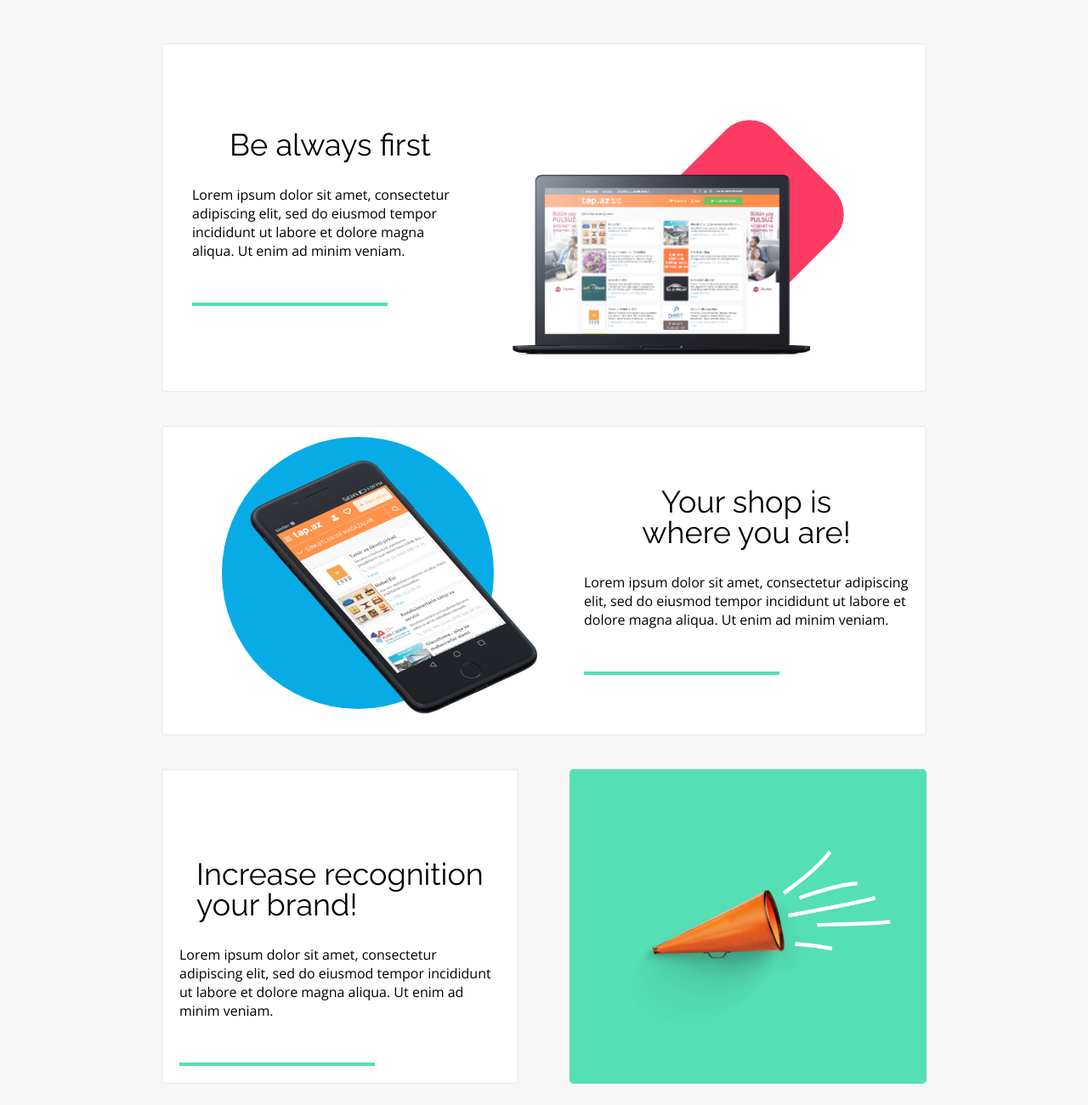
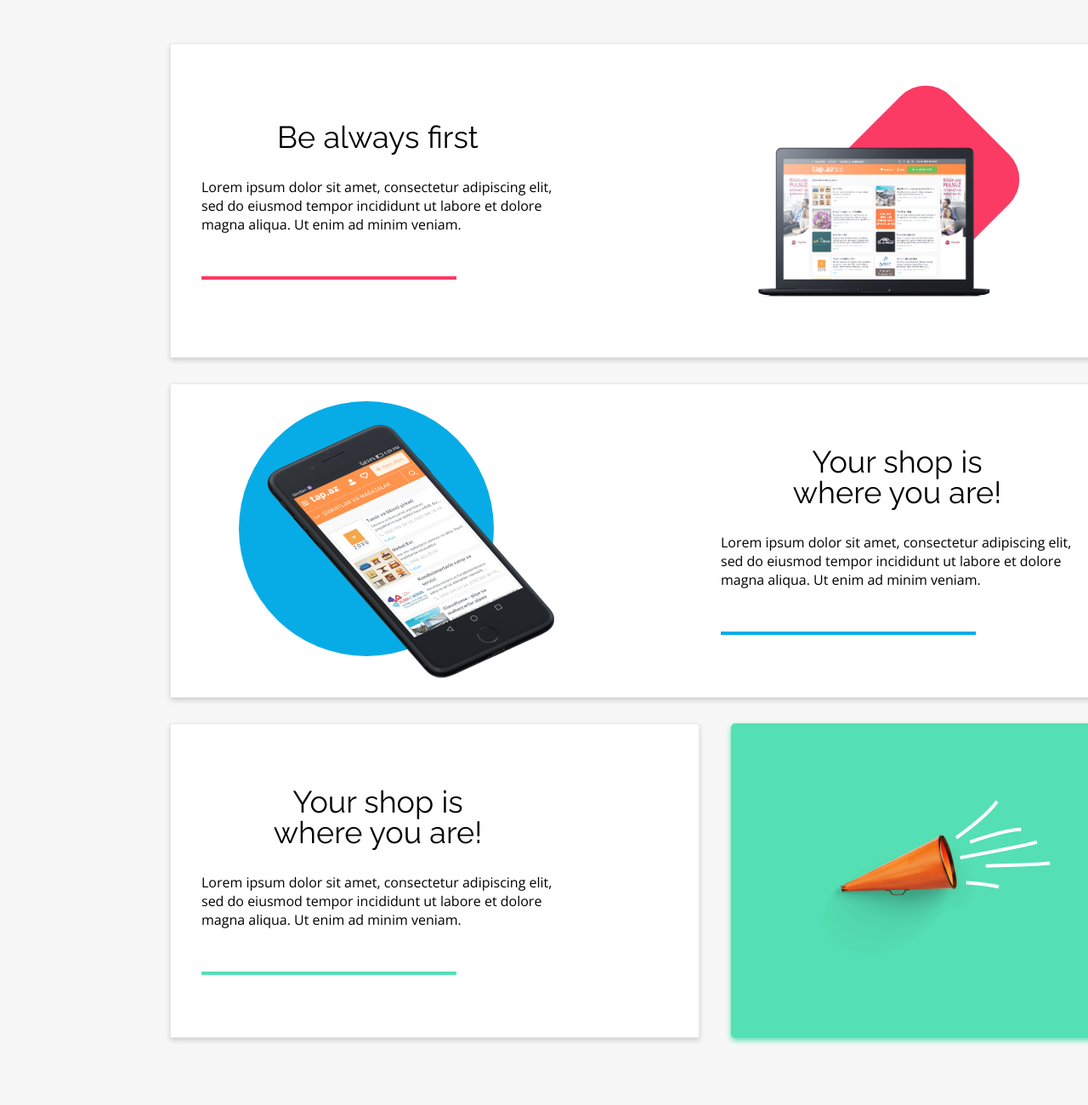
Before and after one commit to MilenaChilinska/BestShop, a plain HTML site: page index.html in a window 1280 px wide. Shown: the part 1300-2600 px from the top of the page at 85% size. Drawn offline with nearby package versions, Linux system fonts and the light colour scheme.

Commit message:
finished workshop

```diff
--- a/CSS/style.css
+++ b/CSS/style.css
@@ -167,122 +167,157 @@ h2 {
     margin-top: 12px;
 }
 .benefits {
+    background-color: #F7F7F7;
     padding: 100px 0;
-    background-color: #F7F7F7;
+
 }
-.benefits-container {
-    max-width: 1100px;
-    display: block;
+.container-benefits {
+    padding: 0 100px;
+    display: flex;
+    justify-content: center;
+    flex-direction: column;
+    margin: 0px 100px;
+    max-width: 1300px;
+}
+.box-benefits {
+    display: flex;
     justify-content: space-between;
-    padding: 0 100px;
-}
-.benefits-single {
+    align-items: center;
     background-color: white;
     border: 1px solid #E8E9ED;
+    width: 1100px;
+    box-shadow: 0px 3px 6px #00000029;
+    margin-bottom: 30px;
+    height: 370px;
+}
+.benefits-text {
+    max-width: 415px;
+    margin: 90px 36px
+}
+.benefits-title {
+    font-size: 36px;
+    font-family: Raleway, sans-serif;
+    margin-bottom: 30px;
+
+}
+.benefits-des-macbook {
+    font-size: 16px;
+    line-height: 22px;
+    margin-top: 20px;
+}
+.benefits-des-macbook::after {
+    content: "";
+    height: 4px;
+    background-color: #FB3B64;
+    display: block;
+    margin-top: 50px;
+    width: 300px;
+}
+.benefits-notebook-image {
+    position: relative;
+    z-index: 2;
+}
+.benefits-notebook-image img {
+    position: relative;
+    width: 300px;
+    height: 180px;
+    margin-right: 120px;
+    margin-top: 50px;
+    display: block;
+}
+.benefits-notebook-image::before {
+    content: "";
+    width: 180px;
+    height: 180px;
+    background-color: #FB3B64;
+    border-radius: 41px;
+    position: absolute;
+    transform: rotate(45deg);
+    display: block;
+    left: 120px;
+}
+.benefits-single-iphone{
+    display: flex;
+    flex-direction: row-reverse;
+}
+.benefits-des-iphone {
+    font-size: 16px;
+    line-height: 22px;
+    margin-top: 20px;
+}
+.benefits-des-iphone::after {
+    content: "";
+    height: 4px;
+    background-color:#07ACE6;
+    display: block;
+    margin-top: 50px;
+    width: 300px;
+}
+.benefits-iphone-image {
+    position: relative;
+    z-index: 2;
+}
+.benefits-iphone-image img {
+    position: relative;
+    width: 426px;
+    height: 328px;
+    margin-left: 80px;
+    top: 20px;
+    display: block;
+}
+.benefits-iphone-image::before {
+    content: "";
+    width: 300px;
+    height: 300px;
+    background-color: #07ACE6;
+    border-radius: 50%;
+    position: absolute;
+    display: block;
+    left: 80px;
+    top: 0;
+}
+.benefits-double {
+    display: inline-flex;
+    align-items: center;
+    background-color: white;
+    border: 1px solid #E8E9ED;
+    width: 623px;
+    box-shadow: 0px 3px 6px #00000029;
+    margin-bottom: 30px;
+    height: 370px;
+}
+.benefits-double-image {
+    border: 0 solid #E8E9ED;
+    background-color: #55DFB4;
+    height: 370px;
+    width: 440px;
+    border-radius: 5px;
+    box-shadow: 0 3px 6px #55DFB4;
+}
+.box-benefits-double-total {
     display: flex;
     justify-content: space-between;
-    align-items: flex-end;
-    margin-bottom: 40px;
-    border-radius: 5px;
 }
-.benefits-text {
-    max-width: 416px;
-    margin: 100px 35px;
+.benefits-des-double {
+    font-size: 16px;
+    line-height: 22px;
+    margin-top: 20px;
 }
-.benefits-description:after {
+.benefits-des-double::after {
     content: "";
-    width: 230px;
     height: 4px;
     background-color: #55DFB4;
     display: block;
     margin-top: 50px;
+    width: 300px;
 }
-.benefits-description {
-    margin-top: 30px;
-    line-height: 22px;
-}
-.benefits-image {
+.benefits-trumpet-image img {
     position: relative;
-}
-.benefits-image img {
-    position: relative;
-    z-index: 2;
-}
-.benefits-single-notebook {
-    --accent-color: #FB3B64;
-}
-.benefits-single-notebook .benefits-image {
-    margin-right: 117px;
-    margin-bottom: 38px;
-}
-.benefits-single-notebook .benefits-image::before {
-    content: "";
-    width: 180px;
-    height: 180px;
-    background-color: var(--accent-color);
+    width: 296px;
+    height: 208px;
+    margin-left: 80px;
+    top: 90px;
     display: block;
-    border-radius: 40px;
-    position: absolute;
-    right: 0;
-    top: -40px;
-    transform: rotate(45deg);
-}
-.benefits-single-notebook .benefits-image img {
-    width: 386px;
-    height: auto;
-}
-.benefits-single-phone {
-    --accent-color: #08a6e4;
-    flex-direction: row-reverse;
-    padding: 0 20px 0 70px;
-}
-.benefits-single-phone .benefits-image::before {
-    content: "";
-    width: 320px;
-    height: 320px;
-    background-color: #07ACE6;
-    display: block;
-    border-radius: 50%;
-    position: absolute;
-    left: 0;
-    top: -20px;
-}
-.benefits-single-phone .benefits-image img {
-    width: 426px;
-    height: auto;
-}
-.benefits-single-phone .benefits-text {
-    margin: 70px 0;
-}
-.benefits-double {
-    --accent-color: #55DFB4;
-    display: flex;
-}
-.benefits-double > div {
-    margin-bottom: 0;
-    height: 370px;
-}
-.benefits-single-solo {
-    max-width: 420px;
-}
-.benefits-single-solo .benefits-text {
-    max-width: none;
-    margin: 20px 20px;
-    text-align: left;
-}
-.benefits-single-image {
-    flex-grow: 1;
-    display: flex;
-    align-items: center;
-    justify-content: center;
-    background-color: #55DFB4;
-    border: none;
-    margin-left: 60px;
-}
-.benefits-single-image img {
-    height: auto;
-    margin-top: 55px;
-    width: 80% ;
 }
 .pricing {
     margin: 100px auto;
--- a/index.html
+++ b/index.html
@@ -71,7 +71,7 @@
         </div>
     </div>
 </section>
-<section class="benefits">
+<!--<section class="benefits">
     <div class="container benefits-container">
         <div class="benefits-single benefits-single-notebook">
             <div class="benefits-text">
@@ -114,6 +114,56 @@
                 <img src="./images/Trumpet.png" alt="trumpet"/>
             </div>
         </div>
+    </div>
+</section>-->
+<section class="benefits">
+    <div class="container container-benefits">
+
+
+        <div class="box-benefits benefits-single-macbook">
+            <div class="benefits-text">
+                <h2 class="benefits-title">Be always first</h2>
+                <p class="benefits-des-macbook">Lorem ipsum dolor sit amet, consectetur adipiscing elit,
+                sed do eiusmod tempor incididunt ut labore et dolore magna aliqua.
+                Ut enim ad minim veniam.
+                </p>
+            </div>
+            <div class="benefits-icon-red"></div>
+            <div class="benefits-notebook-image">
+                <img src="./images/Macbook.png" alt="macbook" class="macbook-image"/>
+            </div>
+        </div>
+
+        <div class="box-benefits benefits-single-iphone">
+            <div class="benefits-text">
+                <h2 class="benefits-title">Your shop is<br> where you are!</h2>
+                <p class="benefits-des-iphone">Lorem ipsum dolor sit amet, consectetur adipiscing elit,
+                sed do eiusmod tempor incididunt ut labore et dolore magna aliqua.
+                Ut enim ad minim veniam.
+                </p>
+            </div>
+            <div class="benefits-icon-blue"></div>
+            <div class="benefits-iphone-image">
+                <img src="./images/iPhone.png" alt="iphone" class="iphone-image"/>
+            </div>
+        </div>
+    <div class="box-benefits-double-total">
+        <div class="box-benefits benefits-double">
+            <div class="benefits-text">
+                <h2 class="benefits-title">Your shop is<br> where you are!</h2>
+                <p class="benefits-des-double">Lorem ipsum dolor sit amet, consectetur adipiscing elit,
+                sed do eiusmod tempor incididunt ut labore et dolore magna aliqua.
+                Ut enim ad minim veniam.
+                </p>
+            </div>
+        </div>
+
+        <div class="benefits-double-image">
+            <div class="benefits-trumpet-image">
+                <img src="./images/Trumpet.png" alt="iphone" class="trumpet-image"/>
+            </div>
+        </div>
+    </div>
     </div>
 </section>
 <section class="pricing">
```
